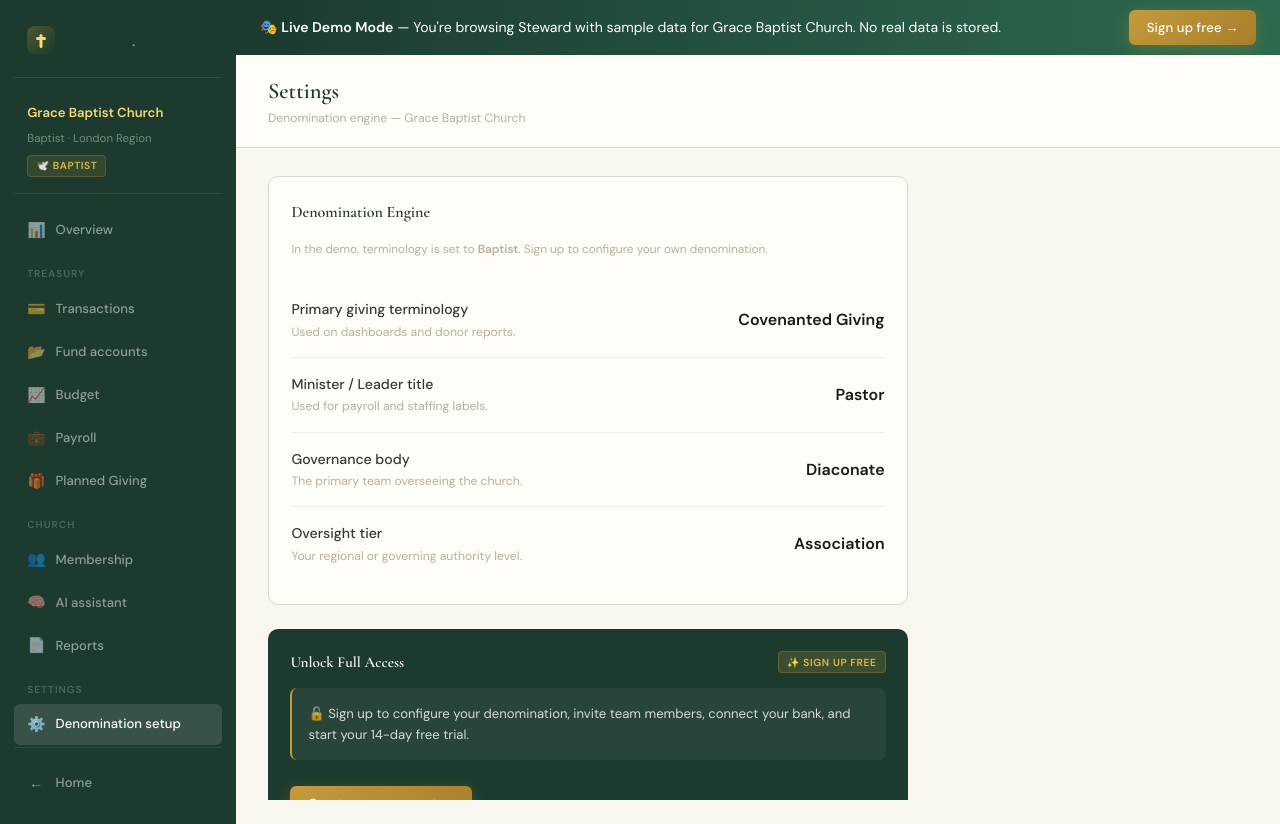
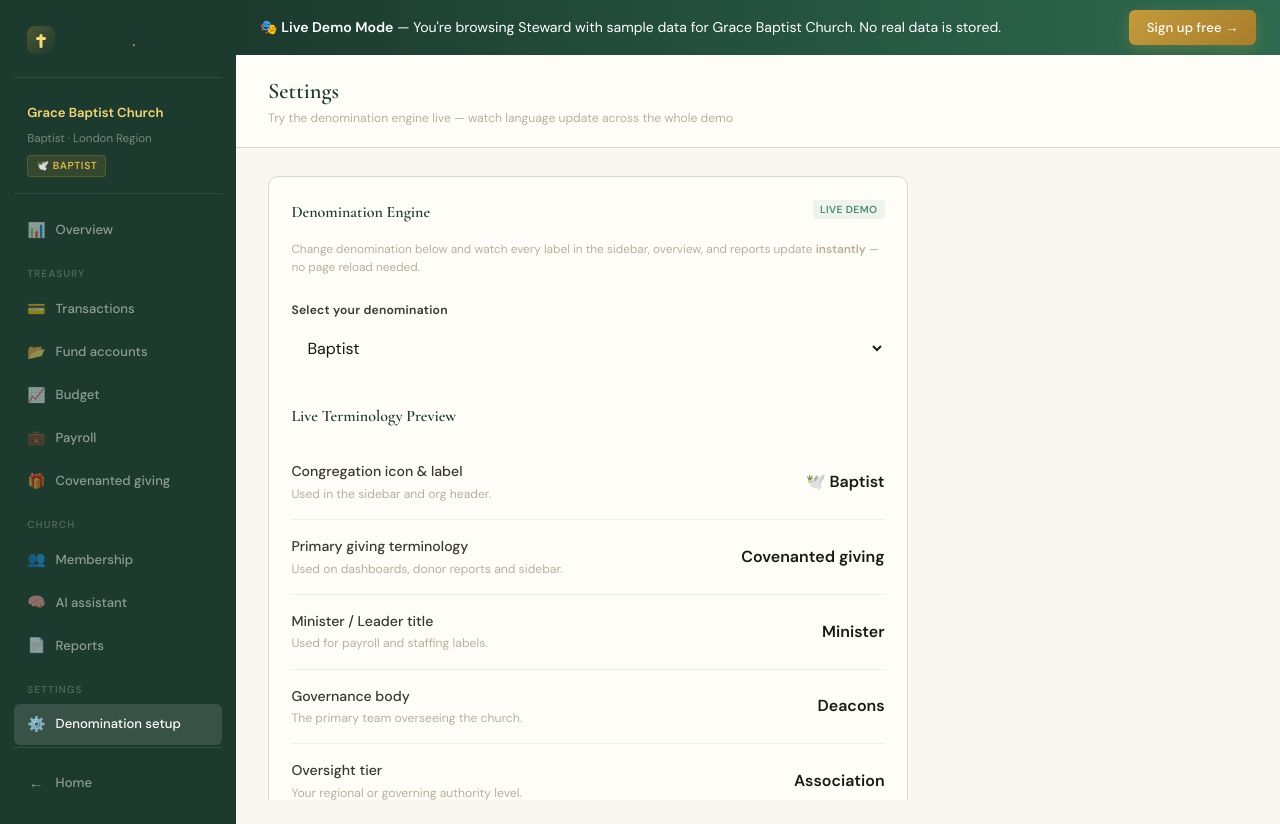
Before and after one commit to jatiopou-dev/Steward-MVP, a Next.js app: page /demo/settings in a window 1280 px wide. Built offline with nearby package versions, Linux system fonts and the light colour scheme.

Commit message:
feat: live denomination engine switcher in /demo — labels update across sidebar, overview and settings in real-time

```diff
--- a/src/app/demo/layout.tsx
+++ b/src/app/demo/layout.tsx
@@ -1,9 +1,11 @@
 import React from "react";
 import Link from "next/link";
 import DemoSidebar from "@/components/demo/DemoSidebar";
+import { DenominationProvider } from "@/contexts/DenominationContext";
 
 export default function DemoLayout({ children }: { children: React.ReactNode }) {
   return (
+    <DenominationProvider>
       <div id="dashboard" className="screen active" style={{ flexDirection: "row" }}>
         <DemoSidebar />
         <div className="main-area" style={{ position: "relative" }}>
@@ -29,5 +31,6 @@ export default function DemoLayout({ children }: { children: React.ReactNode })
           {children}
         </div>
       </div>
+    </DenominationProvider>
   );
 }
--- a/src/app/demo/page.tsx
+++ b/src/app/demo/page.tsx
@@ -1,13 +1,15 @@
 "use client";
 import React from "react";
 import Topbar from "@/components/dashboard/Topbar";
+import { useDenomination } from "@/contexts/DenominationContext";
 
 export default function DemoOverview() {
+  const { terms } = useDenomination();
   return (
     <>
       <Topbar
         title="Good morning 👋"
-        subtitle="Grace Baptist Church · April 2026"
+        subtitle={`Grace ${terms.label} Church · April 2026`}
         actions={
           <>
             <button className="btn btn-outline btn-sm">Generate report</button>
@@ -34,7 +36,7 @@ export default function DemoOverview() {
             <div className="kpi-meta up">↑ 22% vs Apr 2025</div>
           </div>
           <div className="kpi">
-            <div className="kpi-lbl">Covenanted Giving</div>
+            <div className="kpi-lbl">{terms.giving}</div>
             <div className="kpi-val">£4,800</div>
             <div className="kpi-meta neutral">48 active givers</div>
           </div>
@@ -54,8 +56,8 @@ export default function DemoOverview() {
                 { ico: "inc", emoji: "🎁", name: "Sunday offering — 27 Apr", meta: "General Fund", amt: "+£3,840", chip: "Auto", chipCls: "chip-sage" },
                 { ico: "res", emoji: "💰", name: "National Lottery Grant", meta: "Restricted · Community outreach", amt: "+£5,000", chip: "Restricted", chipCls: "chip-gold" },
                 { ico: "exp", emoji: "🏢", name: "Building maintenance", meta: "Facilities · April invoice", amt: "-£1,200", chip: "", chipCls: "" },
-                { ico: "inc", emoji: "🎁", name: "Covenanted giving — April", meta: "Standing orders · 48 givers", amt: "+£4,800", chip: "Auto", chipCls: "chip-sage" },
-                { ico: "exp", emoji: "💼", name: "Pastor payroll — April", meta: "Salaries · 2 employees", amt: "-£5,400", chip: "", chipCls: "" },
+                { ico: "inc", emoji: "🎁", name: `${terms.giving} — April`, meta: "Standing orders · 48 givers", amt: "+£4,800", chip: "Auto", chipCls: "chip-sage" },
+                { ico: "exp", emoji: "💼", name: `${terms.minister} payroll — April`, meta: "Salaries · 2 employees", amt: "-£5,400", chip: "", chipCls: "" },
               ].map((tx, i) => (
                 <div className="tx" key={i}>
                   <div className={`tx-ico ${tx.ico}`}>{tx.emoji}</div>
--- a/src/app/demo/settings/page.tsx
+++ b/src/app/demo/settings/page.tsx
@@ -2,27 +2,101 @@
 import React from "react";
 import Link from "next/link";
 import Topbar from "@/components/dashboard/Topbar";
+import { useDenomination, Denomination } from "@/contexts/DenominationContext";
+
 export default function DemoSettings() {
+  const { denomination, setDenomination, terms } = useDenomination();
+
   return (
     <>
-      <Topbar title="Settings" subtitle="Denomination engine — Grace Baptist Church" />
+      <Topbar title="Settings" subtitle="Try the denomination engine live — watch language update across the whole demo" />
       <div className="content">
         <div className="card" style={{ maxWidth: 640 }}>
-          <div className="card-head"><div className="card-title">Denomination Engine</div></div>
-          <p className="card-sub" style={{ marginBottom: "1.5rem" }}>In the demo, terminology is set to <strong>Baptist</strong>. Sign up to configure your own denomination.</p>
-          <div className="setting-row"><div><div className="setting-label">Primary giving terminology</div><div className="setting-desc">Used on dashboards and donor reports.</div></div><strong>Covenanted Giving</strong></div>
-          <div className="setting-row"><div><div className="setting-label">Minister / Leader title</div><div className="setting-desc">Used for payroll and staffing labels.</div></div><strong>Pastor</strong></div>
-          <div className="setting-row"><div><div className="setting-label">Governance body</div><div className="setting-desc">The primary team overseeing the church.</div></div><strong>Diaconate</strong></div>
-          <div className="setting-row"><div><div className="setting-label">Oversight tier</div><div className="setting-desc">Your regional or governing authority level.</div></div><strong>Association</strong></div>
+          <div className="card-head">
+            <div className="card-title">Denomination Engine</div>
+            <div className="chip chip-sage">Live demo</div>
+          </div>
+          <p className="card-sub" style={{ marginBottom: "1.5rem" }}>
+            Change denomination below and watch every label in the sidebar, overview, and reports update <strong>instantly</strong> — no page reload needed.
+          </p>
+
+          <div className="form-grp" style={{ marginBottom: "2rem" }}>
+            <label htmlFor="denom-select">Select your denomination</label>
+            <select
+              id="denom-select"
+              value={denomination}
+              onChange={(e) => setDenomination(e.target.value as Denomination)}
+              style={{ width: "100%", padding: "0.75rem", borderRadius: "8px", border: "1px solid var(--border)", background: "var(--bg)", fontSize: "1rem" }}
+            >
+              <option value="baptist">Baptist</option>
+              <option value="anglican">Anglican / Church of England</option>
+              <option value="methodist">Methodist</option>
+              <option value="pentecostal">Pentecostal / Charismatic</option>
+              <option value="catholic">Catholic</option>
+              <option value="presbyterian">Presbyterian / Reformed</option>
+              <option value="adventist">Seventh-day Adventist</option>
+              <option value="independent">Independent / New Church</option>
+            </select>
+          </div>
+
+          <div className="card-head" style={{ marginTop: "1rem" }}>
+            <div className="card-title">Live Terminology Preview</div>
+          </div>
+
+          <div className="setting-row">
+            <div>
+              <div className="setting-label">Congregation icon &amp; label</div>
+              <div className="setting-desc">Used in the sidebar and org header.</div>
+            </div>
+            <strong>{terms.icon} {terms.label}</strong>
+          </div>
+
+          <div className="setting-row">
+            <div>
+              <div className="setting-label">Primary giving terminology</div>
+              <div className="setting-desc">Used on dashboards, donor reports and sidebar.</div>
+            </div>
+            <strong>{terms.giving}</strong>
+          </div>
+
+          <div className="setting-row">
+            <div>
+              <div className="setting-label">Minister / Leader title</div>
+              <div className="setting-desc">Used for payroll and staffing labels.</div>
+            </div>
+            <strong>{terms.minister}</strong>
+          </div>
+
+          <div className="setting-row">
+            <div>
+              <div className="setting-label">Governance body</div>
+              <div className="setting-desc">The primary team overseeing the church.</div>
+            </div>
+            <strong>{terms.body}</strong>
+          </div>
+
+          <div className="setting-row">
+            <div>
+              <div className="setting-label">Oversight tier</div>
+              <div className="setting-desc">Your regional or governing authority level.</div>
+            </div>
+            <strong>{terms.tier}</strong>
+          </div>
         </div>
 
         <div className="ai-card" style={{ maxWidth: 640, marginTop: "1.5rem" }}>
           <div style={{ display: "flex", alignItems: "center", justifyContent: "space-between", marginBottom: ".9rem" }}>
-            <div className="serif" style={{ color: "var(--cream)", fontSize: ".95rem", fontWeight: 600 }}>Unlock Full Access</div>
+            <div className="serif" style={{ color: "var(--cream)", fontSize: ".95rem", fontWeight: 600 }}>
+              Like what you see?
+            </div>
             <div className="ai-badge">✨ Sign up free</div>
           </div>
-          <div className="ai-insight">🔓 Sign up to configure your denomination, invite team members, connect your bank, and start your 14-day free trial.</div>
-          <Link href="/auth" className="btn btn-gold btn-sm" style={{ marginTop: "1rem", display: "inline-block" }}>Create your account →</Link>
+          <div className="ai-insight">
+            🔓 Sign up to permanently configure your denomination, invite team members, connect your bank statements via CSV, and unlock your 14-day free trial.
+          </div>
+          <Link href="/auth" className="btn btn-gold btn-sm" style={{ marginTop: "1rem", display: "inline-block" }}>
+            Create your account →
+          </Link>
         </div>
       </div>
     </>
--- a/src/components/demo/DemoSidebar.tsx
+++ b/src/components/demo/DemoSidebar.tsx
@@ -2,11 +2,13 @@
 import React from "react";
 import Link from "next/link";
 import { usePathname } from "next/navigation";
+import { useDenomination } from "@/contexts/DenominationContext";
 
 type NavLink = { type?: "header"; href?: string; icon?: string; label: string };
 
 export default function DemoSidebar() {
   const pathname = usePathname();
+  const { terms } = useDenomination();
 
   const navLinks: NavLink[] = [
     { href: "/demo", icon: "📊", label: "Overview" },
@@ -15,7 +17,7 @@ export default function DemoSidebar() {
     { href: "/demo/funds", icon: "📂", label: "Fund accounts" },
     { href: "/demo/budget", icon: "📈", label: "Budget" },
     { href: "/demo/payroll", icon: "💼", label: "Payroll" },
-    { href: "/demo/giving", icon: "🎁", label: "Planned Giving" },
+    { href: "/demo/giving", icon: "🎁", label: terms.giving },
     { type: "header", label: "Church" },
     { href: "/demo/members", icon: "👥", label: "Membership" },
     { href: "/demo/ai", icon: "🧠", label: "AI assistant" },
@@ -37,9 +39,9 @@ export default function DemoSidebar() {
         </div>
       </div>
       <div className="sidebar-org">
-        <strong>Grace Baptist Church</strong>
-        <small>Baptist · London Region</small>
-        <div className="denom-tag">🕊️ Baptist</div>
+        <strong>Grace {terms.label} Church</strong>
+        <small>{terms.label} · London Region</small>
+        <div className="denom-tag">{terms.icon} {terms.label}</div>
       </div>
 
       {navLinks.map((link, idx) => {
```
Lines whose indentation alone changed are shown as unchanged.
